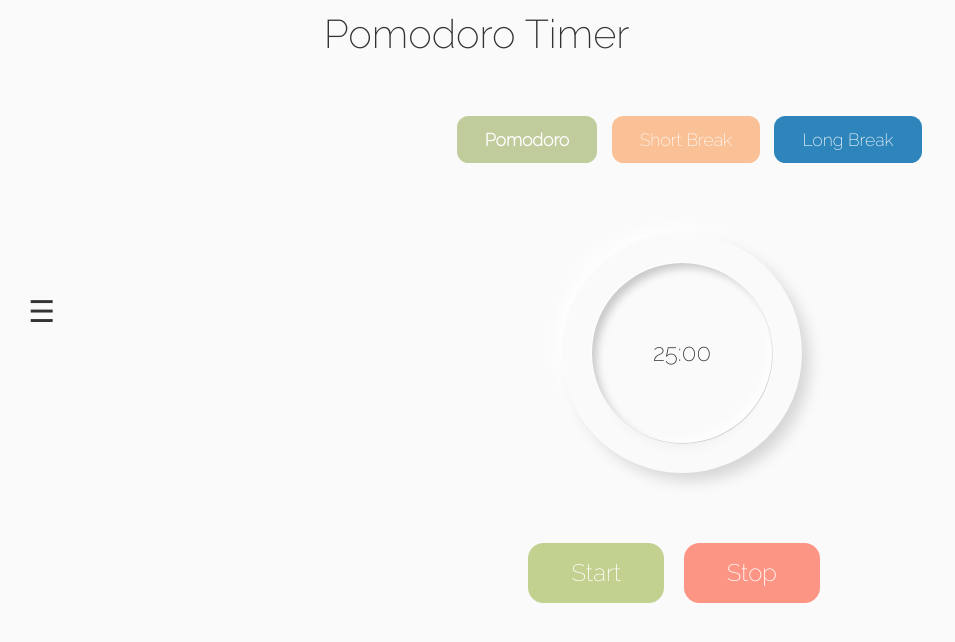
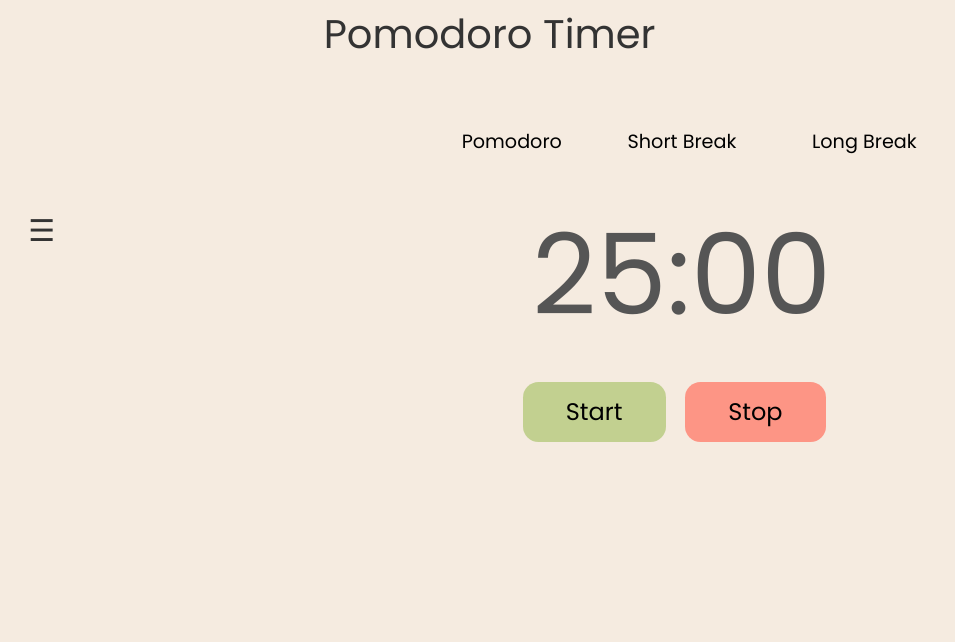
Before and after one commit to bumblevy/pomo_cafe, a Python web app: template pomocafe/templates/timer.html in a window 1280 px wide. Shown: the top 642 px of the page, without its empty margins (0-955 px from the left). Run offline with Jinja, Linux system fonts and the light colour scheme; the template is opened without the code that fills it, so the values that code supplies are empty.

Commit message:
Changed style for site

```diff
--- a/pomocafe/static/main.css
+++ b/pomocafe/static/main.css
@@ -5,8 +5,8 @@
 }
 
 body {
-    background: #fafafa;
-    font-family:'Raleway', sans-serif;
+    background: #F5EBE0;
+    font-family: 'Poppins', sans-serif;
     color: #333333;
     margin-top: 0 auto;
     padding: 0;
@@ -71,7 +71,7 @@ body {
   .sidenav a {font-size: 18px;}
 }
 
-.skill {
+/* .skill {
   width: 160px;
   height: 160px;
   position: relative;
@@ -94,41 +94,20 @@ body {
   justify-content: center;
   box-shadow: inset 4px 4px 6px -1px rgba(0,0,0, 0.2), inset -4px -4px 6px -1px rgba(255, 255, 255, 0.7),
   -0.5px -0.5px 0px rgba(255, 2555, 255, 1), 0.5px 0.5px 0px rgba(0,0,0,0.15), 0px 12px 10px -10px rgba(0,0,0, 0.05);
+} */
+
+.outer {
+  align-items: center;
+  position: relative;
+  margin:auto;
+  padding: 30px;
 }
 
 .number {
-  font-weight: 600;
   color: #555;
-  font-size: 20px;
-}
-
-circle {
-  fill: none;
-  stroke: #CCD5AE;
-  stroke-width: 20px;
-  stroke-dasharray: 450;
-  stroke-dashoffset: 450;
-  /* animation: anim 60s linear forwards; */
-}
-
-@keyframes anim {
-  100% {
-    stroke-dashoffset: 0.0;
-  }
-}
-
-svg {
-  position: absolute;
-  top: 0;
-  left: 0;
-}
-
-#timer-pomo {
-  padding: 100px;
-  transform:scale(1.5);
-  -webkit-transform:scale(1.5);
-  position: relative;
-  z-index: 0;
+  font-size: 7em;
+  text-align: center;
+  margin:auto;
 }
 
 .mid-buttons {
@@ -137,16 +116,16 @@ svg {
 }
 
 .button {
-  color: white;
+  color: black;
   display:inline-block;
   transition-duration: 0.4s;
-  font-size: 1.1rem;
+  font-size: 1.2rem;
   outline: none;
   text-align: center;
   border-radius: .65em;
   border: none;
   padding: 0.6em 1.6em;
-  background-color: wheat; /* Green */
+  background-color: transparent; /* Green */
   cursor: pointer;
   position: relative;
   z-index: 1;
@@ -165,37 +144,42 @@ svg {
   padding: 1em 1.5em;
 } */
 
-.button1 {
-  background-color: #C1CC9C;
-  color:white;
+/* .button:focus {
   font-weight: bolder;
-  margin-right: 10px;
+  text-underline-offset: 15px;
+  text-decoration: underline solid black 15%;
+} */
+
+.button:focus:not(:hover) {
+  font-weight: bolder;
+  text-underline-offset: 15px;
+  text-decoration: underline solid black 10%;
+}
+/*effect-underline*/
+.button:after {
+	content: '';
+  position: absolute;
+  left: 0;
+  display: inline-block;
+  height: 1em;
+  width: 100%;
+  border-bottom: 2px solid;
+  margin-top: 20px;
+  opacity: 0;
+	-webkit-transition: opacity 0.35s, -webkit-transform 0.35s;
+	transition: opacity 0.35s, transform 0.35s;
+	-webkit-transform: scale(0,1);
+	transform: scale(0,1);
 }
 
-.button1:hover {
-  background-color: #AAB977;
-  font-weight: bolder;
+.button:hover:after {
+  opacity: 1;
+	-webkit-transform: scale(0.75);
+	transform: scale(0.75);
 }
 
 .button2 {
-  background-color: #fac096;
   margin-right: 10px;
-}
-
-.button2:hover {
-  background-color: #FAAB73;
-  font-weight: bolder;
-}
-
-.button3 {
-  /* background-color: #ffdb9b; */
-  background-color: #2e85bb;
-}
-
-.button3:hover {
-  background-color: #28678f;
-  font-weight: bolder;
-  /* background-color: #FFCB70; */
 }
 
 .bottom-buttons {
--- a/pomocafe/templates/layout.html
+++ b/pomocafe/templates/layout.html
@@ -9,10 +9,7 @@
 
     <link rel="stylesheet" type="text/css" href="{{ url_for('static', filename='main.css') }}">
     <script defer src="{{url_for('static', filename='app.js')}}"></script>
-
-    <link rel="preconnect" href="https://fonts.googleapis.com">
-    <link rel="preconnect" href="https://fonts.gstatic.com" crossorigin>
-    <link href="https://fonts.googleapis.com/css2?family=Raleway:wght@200&display=swap" rel="stylesheet">
+    <link href='https://fonts.googleapis.com/css?family=Poppins' rel='stylesheet'>
     {% if title %}
         <title>Flask Blog - {{ title }} </title>
     {% else %}
--- a/pomocafe/templates/timer.html
+++ b/pomocafe/templates/timer.html
@@ -2,34 +2,18 @@
 
 {% block content %}
 <main id="main">
-
     <div class="page-header">
         <h1 class="timer-title">Pomodoro Timer</h1>
     </div>
     <div class="mid-buttons">
-        <button class="button button1">Pomodoro</button>
+        <button class="button button1 type3">Pomodoro</button>
         <button class="button button2">Short Break</button>
         <button class="button button3">Long Break</button>
     </div>
-    <div id="timer-pomo">
-        <div class="skill">
-            <div class="outer">
-                <div class="inner">
-                    <div id="number">
-                        25:00
-                    </div>
-                </div>
-            </div>
-            <svg xmlns="http://www.w3.org/2000/svg" version="1.1" width="160px" height="160px">
-                <defs>
-                    <linearGradient id="GradientColor">
-                        <stop offset="0%" stop-color="#DA22FF" />
-                        <stop offset="100%" stop-color="#9733EE" />
-                    </linearGradient>
-                </defs>
-                <circle id="circle-anim" cx="80" cy="80" r="70"stroke-linecap="round" />
-            </svg>
-        </div>
+    <div class="outer">
+        <h1 class="number">
+            25:00
+        </h1>
     </div>
     <div class="bottom-buttons">
         <button class="button button4">Start</button>
```
